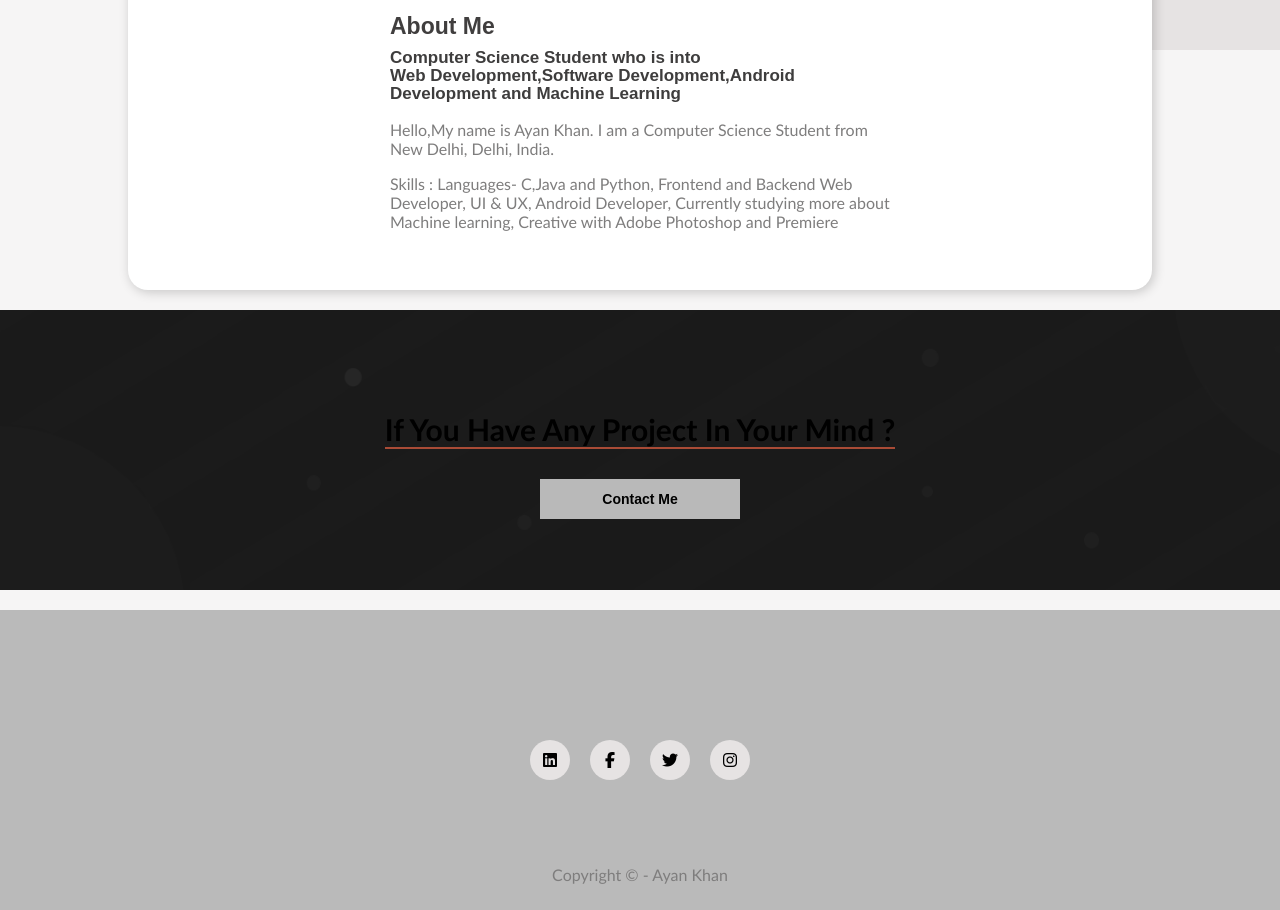
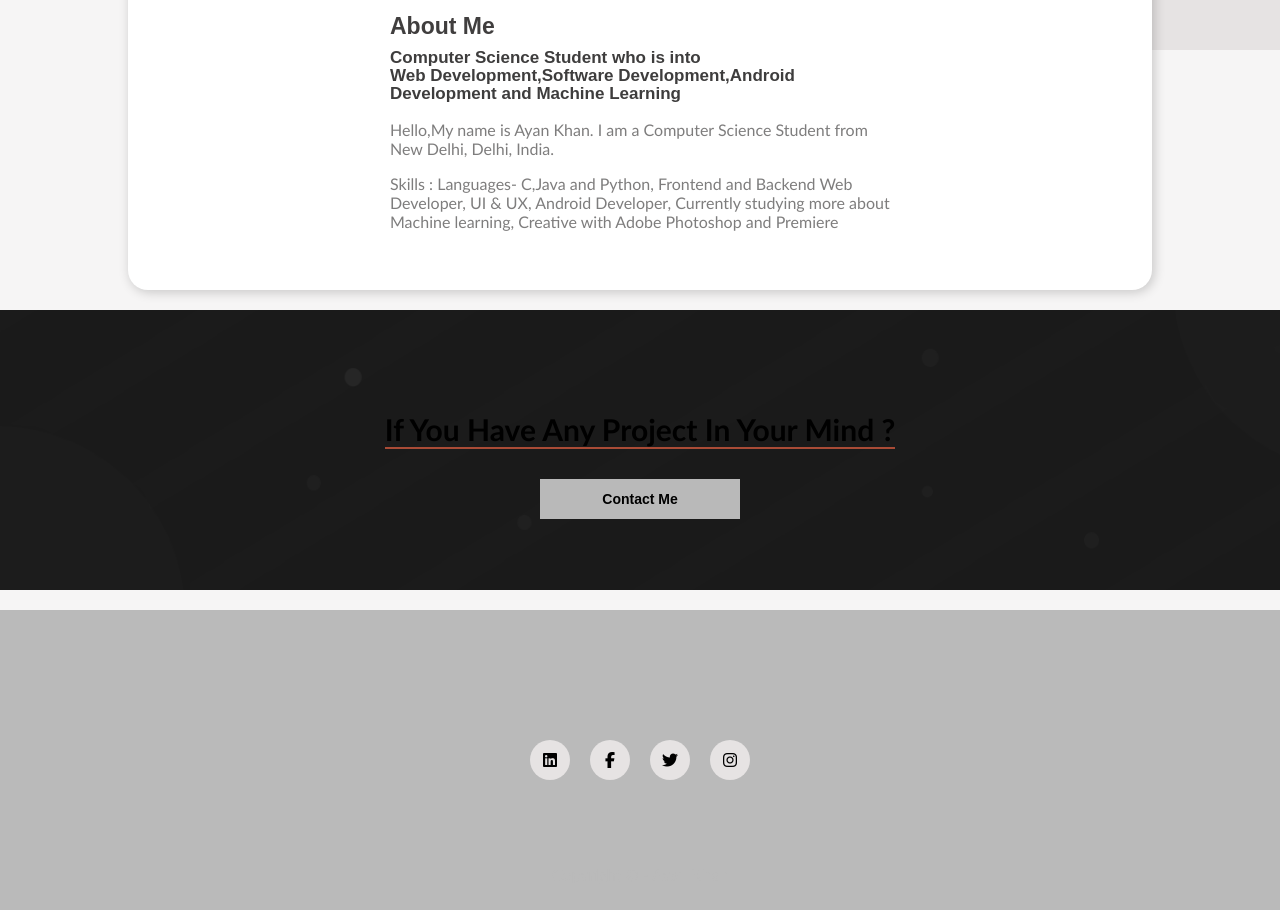
Before and after one commit to AyanKhan2001/WebPage---Ayan-Khan, a plain HTML site: page index.html in a window 1280 px wide. Shown: the part 710-1620 px from the top of the page. Drawn offline with nearby package versions, Linux system fonts and the light colour scheme; a web font is replaced by a local one.

Commit message:
Update style.css

```diff
--- a/style.css
+++ b/style.css
@@ -201,7 +201,7 @@ footer p:nth-child(1){
 }
 footer p:nth-child(2){
 	font-size: 16px;
-	color:#7e7d7d;
+	color:#bababa;
 	width:600px;
 	text-align: center;
 }
```
